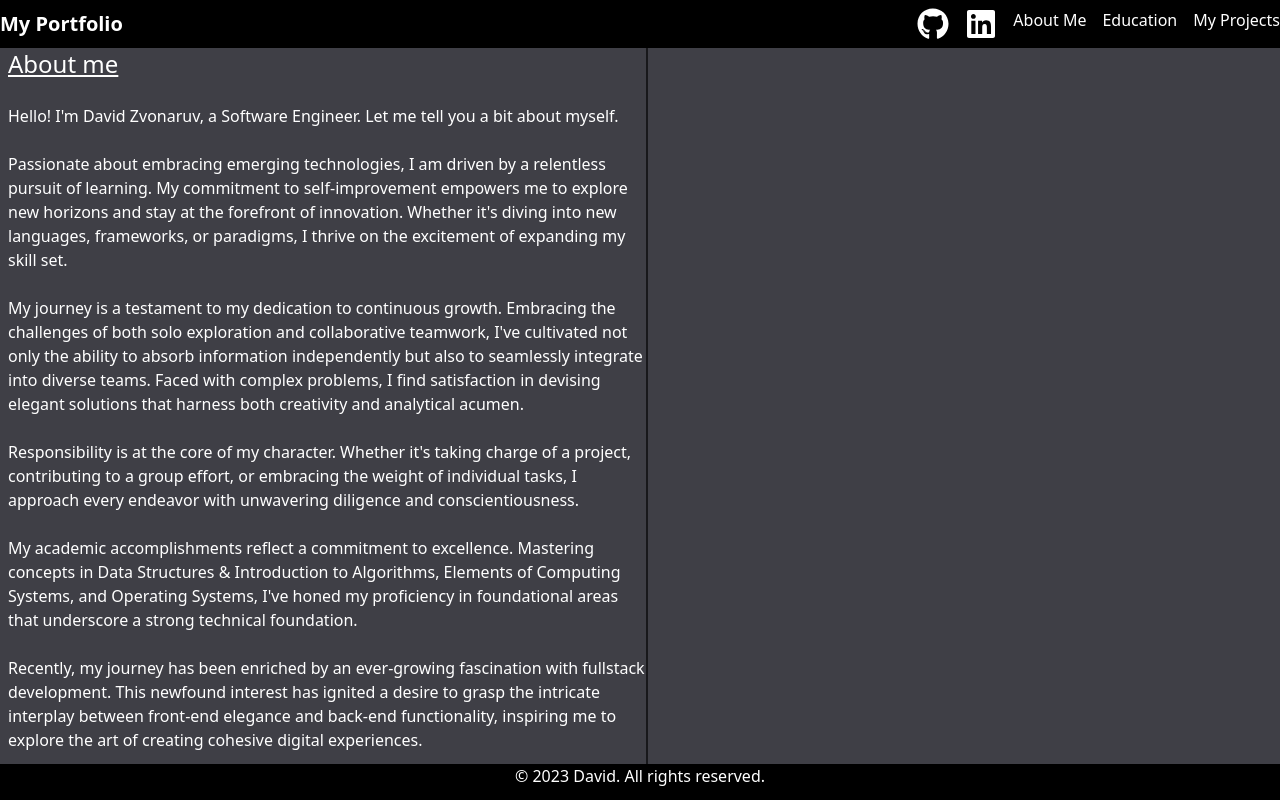
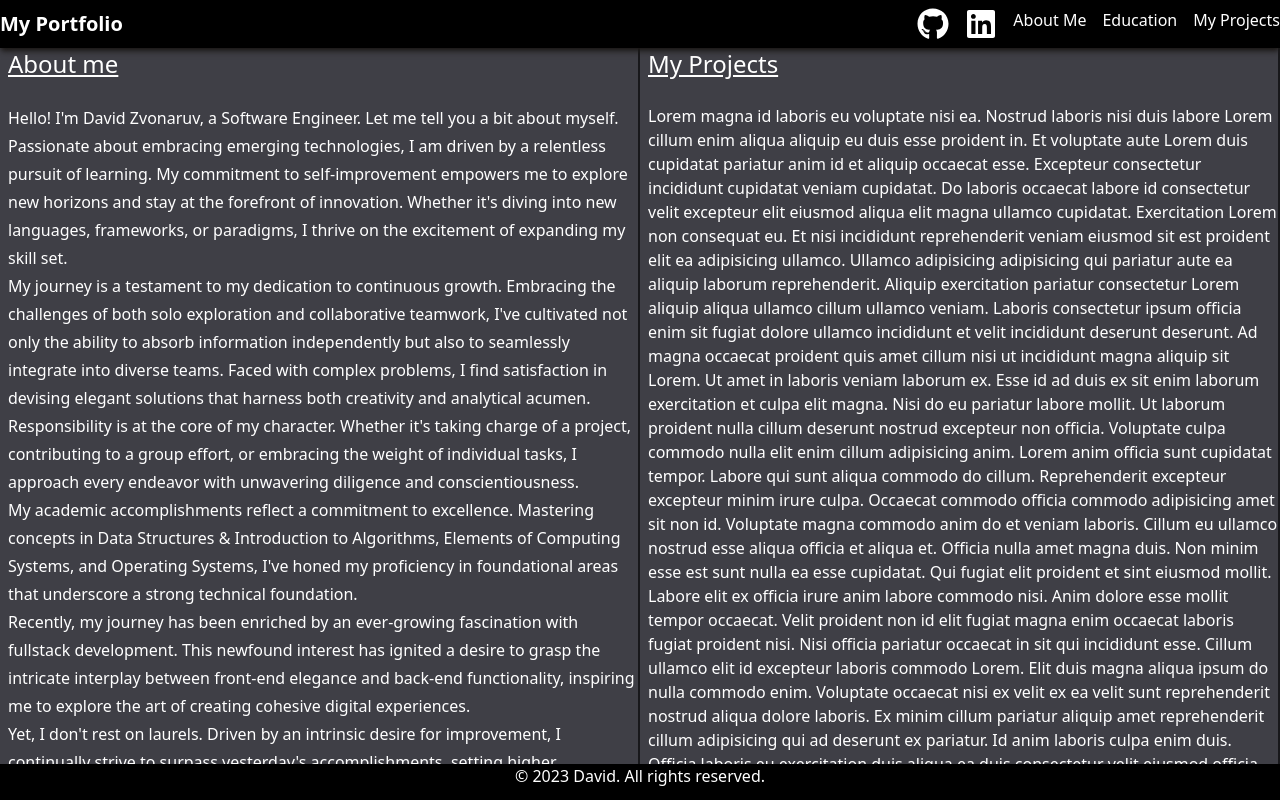
Before and after one commit to DavidZvonaruv5/My-portfolio, a Next.js app: page / in a window 1280 px wide. Shown: the top 800 px of the page. Built offline with nearby package versions, Linux system fonts and the light colour scheme.

Commit message:
Added MyProjects component template

```diff
--- a/app/components/Aboutme.js
+++ b/app/components/Aboutme.js
@@ -1,33 +1,39 @@
+export default function Aboutme() {
+  const text = `Hello! I'm David Zvonaruv, a Software Engineer. Let me tell you a bit about myself.
 
+Passionate about embracing emerging technologies, I am driven by a relentless pursuit of learning. My commitment to self-improvement empowers me to explore new horizons and stay at the forefront of innovation. Whether it's diving into new languages, frameworks, or paradigms, I thrive on the excitement of expanding my skill set.
 
+My journey is a testament to my dedication to continuous growth. Embracing the challenges of both solo exploration and collaborative teamwork, I've cultivated not only the ability to absorb information independently but also to seamlessly integrate into diverse teams. Faced with complex problems, I find satisfaction in devising elegant solutions that harness both creativity and analytical acumen.
 
-export default function Aboutme() {
-    return (
-        <div className="w-6/12 text-white bg-zinc-700 border-r-2 border-zinc-900 ml-2">
-            <h1 className="text-2xl underline">About me</h1>
-            <br />
-            <div id="Aboutme" className="text-s ">Hello! I&apos;m
-                David Zvonaruv, a Software Engineer. Let me tell you a bit about myself.
-                <br /><br />
-                Passionate about embracing emerging technologies, I am driven by a relentless pursuit of learning. My commitment to self-improvement empowers me to explore new horizons and stay at the forefront of innovation. Whether it&apos;s diving into new languages, frameworks, or paradigms, I thrive on the excitement of expanding my skill set.
-                <br /><br />
-                My journey is a testament to my dedication to continuous growth. Embracing the challenges of both solo exploration and collaborative teamwork, I&apos;ve cultivated not only the ability to absorb information independently but also to seamlessly integrate into diverse teams. Faced with complex problems, I find satisfaction in devising elegant solutions that harness both creativity and analytical acumen.
-                <br /><br />
-                Responsibility is at the core of my character. Whether it&apos;s taking charge of a project, contributing to a group effort, or embracing the weight of individual tasks, I approach every endeavor with unwavering diligence and conscientiousness.
-                <br /><br />
-                My academic accomplishments reflect a commitment to excellence. Mastering concepts in Data Structures & Introduction to Algorithms, Elements of Computing Systems, and Operating Systems, I&apos;ve honed my proficiency in foundational areas that underscore a strong technical foundation. <br /> <br />
-                Recently, my journey has been enriched by an ever-growing fascination with fullstack development. This newfound interest has ignited a desire to grasp the intricate interplay between front-end elegance and back-end functionality, inspiring me to explore the art of creating cohesive digital experiences.
-                <br /><br />
-                Yet, I don&apos;t rest on laurels. Driven by an intrinsic desire for improvement, I continually strive to surpass yesterday&apos;s accomplishments, setting higher benchmarks and embarking on a journey towards personal and professional transcendence.
-                <br /><br />
-                <h1 className="text-2xl underline">Education</h1>
-                <p id="Education" className="text-s ">
+Responsibility is at the core of my character. Whether it's taking charge of a project, contributing to a group effort, or embracing the weight of individual tasks, I approach every endeavor with unwavering diligence and conscientiousness.
 
-                </p>
+My academic accomplishments reflect a commitment to excellence. Mastering concepts in Data Structures & Introduction to Algorithms, Elements of Computing Systems, and Operating Systems, I've honed my proficiency in foundational areas that underscore a strong technical foundation.
 
+Recently, my journey has been enriched by an ever-growing fascination with fullstack development. This newfound interest has ignited a desire to grasp the intricate interplay between front-end elegance and back-end functionality, inspiring me to explore the art of creating cohesive digital experiences.
 
-            </div>
+Yet, I don't rest on laurels. Driven by an intrinsic desire for improvement, I continually strive to surpass yesterday's accomplishments, setting higher benchmarks and embarking on a journey towards personal and professional transcendence.`;
 
-        </div>
-    )
+  const words = text.split("\n\n");
+  return (
+    <div className="w-6/12 text-white bg-zinc-700 border-r-2 border-zinc-900 ml-2">
+      <div id="Aboutme" className="text-s ">
+        <h1 className="text-2xl underline">About me</h1>
+        <br />
+        <p className="text-base leading-7">
+          {words.map((word, index) => (
+            <span
+              key={index}
+              className="inline-block transition hover:text-lime-100 hover:shadow-s"
+            >
+              {word}
+            </span>
+          ))}
+              </p>
+
+              <br />
+        <h1 className="text-2xl underline">Education</h1>
+        <p id="Education" className="text-s "></p>
+      </div>
+    </div>
+  );
 }
--- /dev/null
+++ b/app/components/MyProjects.js
@@ -0,0 +1,65 @@
+import React from "react";
+
+const MyProjects = () => {
+  return (
+    <>
+          <div className="w-6/12 text-white bg-zinc-700 border-r-2 border-zinc-900 ml-2">
+              <h1 className="text-2xl underline">My Projects</h1>
+              <br />
+        Lorem magna id laboris eu voluptate nisi ea. Nostrud laboris nisi duis
+        labore Lorem cillum enim aliqua aliquip eu duis esse proident in. Et
+        voluptate aute Lorem duis cupidatat pariatur anim id et aliquip occaecat
+        esse. Excepteur consectetur incididunt cupidatat veniam cupidatat. Do
+        laboris occaecat labore id consectetur velit excepteur elit eiusmod
+        aliqua elit magna ullamco cupidatat. Exercitation Lorem non consequat
+        eu. Et nisi incididunt reprehenderit veniam eiusmod sit est proident
+        elit ea adipisicing ullamco. Ullamco adipisicing adipisicing qui
+        pariatur aute ea aliquip laborum reprehenderit. Aliquip exercitation
+        pariatur consectetur Lorem aliquip aliqua ullamco cillum ullamco veniam.
+        Laboris consectetur ipsum officia enim sit fugiat dolore ullamco
+        incididunt et velit incididunt deserunt deserunt. Ad magna occaecat
+        proident quis amet cillum nisi ut incididunt magna aliquip sit Lorem. Ut
+        amet in laboris veniam laborum ex. Esse id ad duis ex sit enim laborum
+        exercitation et culpa elit magna. Nisi do eu pariatur labore mollit. Ut
+        laborum proident nulla cillum deserunt nostrud excepteur non officia.
+        Voluptate culpa commodo nulla elit enim cillum adipisicing anim. Lorem
+        anim officia sunt cupidatat tempor. Labore qui sunt aliqua commodo do
+        cillum. Reprehenderit excepteur excepteur minim irure culpa. Occaecat
+        commodo officia commodo adipisicing amet sit non id. Voluptate magna
+        commodo anim do et veniam laboris. Cillum eu ullamco nostrud esse aliqua
+        officia et aliqua et. Officia nulla amet magna duis. Non minim esse est
+        sunt nulla ea esse cupidatat. Qui fugiat elit proident et sint eiusmod
+        mollit. Labore elit ex officia irure anim labore commodo nisi. Anim
+        dolore esse mollit tempor occaecat. Velit proident non id elit fugiat
+        magna enim occaecat laboris fugiat proident nisi. Nisi officia pariatur
+        occaecat in sit qui incididunt esse. Cillum ullamco elit id excepteur
+        laboris commodo Lorem. Elit duis magna aliqua ipsum do nulla commodo
+        enim. Voluptate occaecat nisi ex velit ex ea velit sunt reprehenderit
+        nostrud aliqua dolore laboris. Ex minim cillum pariatur aliquip amet
+        reprehenderit cillum adipisicing qui ad deserunt ex pariatur. Id anim
+        laboris culpa enim duis. Officia laboris eu exercitation duis aliqua ea
+        duis consectetur velit eiusmod officia consectetur ipsum culpa.
+        Excepteur nisi quis enim commodo tempor. Fugiat excepteur culpa
+        consectetur commodo incididunt. Incididunt laboris eu labore sit. Elit
+        enim consectetur ullamco laboris ut ipsum eu. Consequat dolore eiusmod
+        labore sunt eiusmod qui est aute culpa cillum nulla officia est culpa.
+        Minim minim sit reprehenderit est cupidatat velit ad culpa incididunt
+        laboris dolor. Ad nulla culpa consequat sunt esse labore consectetur
+        esse. Veniam amet aute deserunt aute nisi fugiat nulla anim do. Sit ea
+        amet laboris culpa. Exercitation nulla dolore anim nisi exercitation
+        exercitation laborum. Quis dolor ad irure reprehenderit. Dolor id non
+        incididunt ipsum anim consequat cillum amet ea ut pariatur mollit eu.
+        Aute in incididunt reprehenderit magna adipisicing laborum Lorem minim
+        in aliqua. Laboris proident culpa occaecat duis laboris officia do
+        cillum incididunt deserunt. Elit do fugiat anim anim sit officia amet
+        deserunt. Consequat fugiat tempor cillum quis Lorem Lorem excepteur
+        aliqua. Elit consequat anim id ex velit. In aliqua proident proident ad
+        in dolor labore enim aute. Non sit laborum consequat cupidatat commodo
+        tempor qui consectetur quis amet velit esse. Cillum ullamco do nulla sit
+        cupidatat aute Lorem.
+      </div>
+    </>
+  );
+};
+
+export default MyProjects;
--- a/app/components/Navbar.js
+++ b/app/components/Navbar.js
@@ -3,7 +3,7 @@ import { FaGithub, FaLinkedin  } from "react-icons/fa"
 
 export default function Navbar() {
   return (
-    <nav className="bg-black text-white py-2 sticky top-0">
+    <nav className="bg-black text-white py-2 sticky  top-0 shadow-md shadow-stone-900">
       <div className="container mx-auto flex items-center justify-between">
         <Link href="/"> <div className="text-xl font-bold">My Portfolio</div></Link>
         <ul className="flex space-x-4">
--- a/app/layout.js
+++ b/app/layout.js
@@ -11,9 +11,9 @@ export const metadata = {
 
 export default function RootLayout({ children }) {
   return (
-    <html lang="en">
+    <html lang="en" >
 
-      <body className='bg-slate-200'>
+      <body className='bg-zinc-700'>
         <Navbar />
 
         {children}
--- a/app/page.js
+++ b/app/page.js
@@ -1,12 +1,13 @@
 import "./globals.css"
 import Aboutme from "./components/Aboutme"
+import MyProjects from "./components/MyProjects"
 
 
 export default function Home() {
   return (
-    <main className='bg-zinc-700'>
+    <main className='bg-zinc-700 flex'>
       <Aboutme />
-
+      <MyProjects />
     </main >
   )
 }
```
